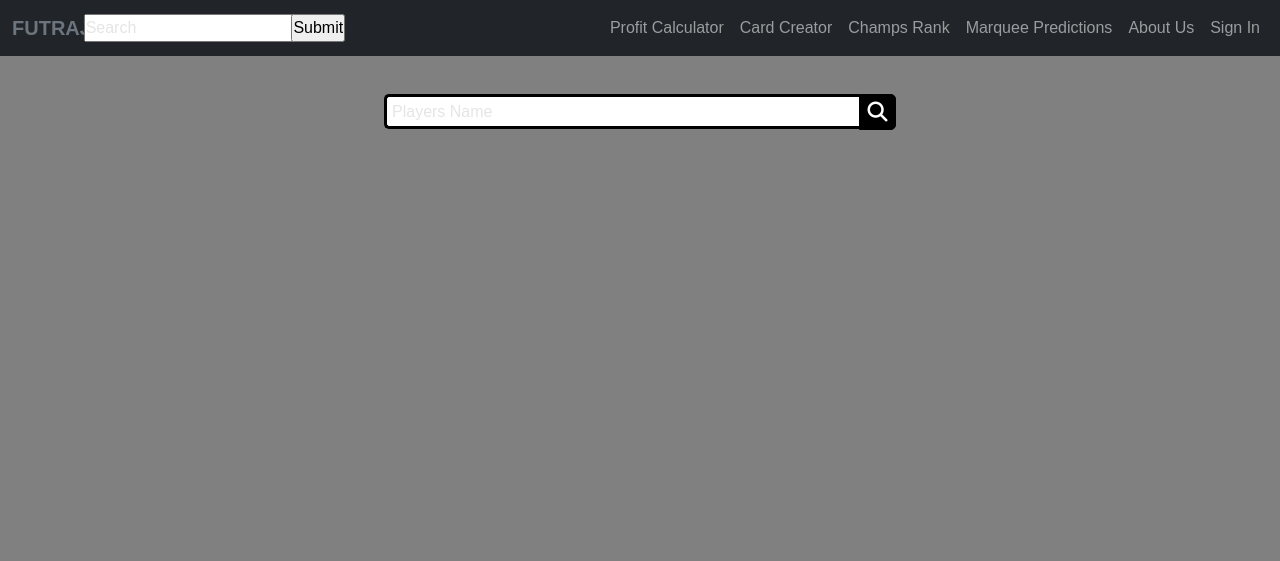
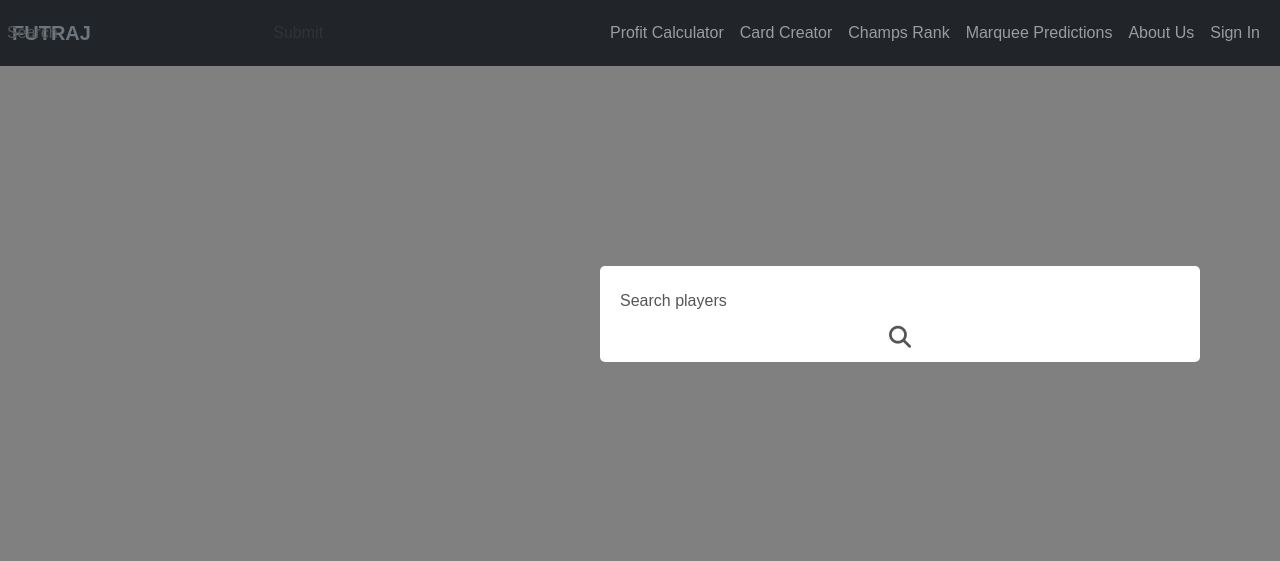
Before and after one commit to Mehtab68/FUTRAJ, a PHP site: page /players.html in a window 1280 px wide. Shown: the top 561 px of the page. Run offline with PHP 8.4, Linux system fonts and the light colour scheme.

Commit message:
search bar

```diff
--- a/players.html
+++ b/players.html
@@ -59,22 +59,19 @@
      <!-- Background image -->
 <div style="background-color: grey; height: 1000vh;">
 
+    <div class="search-box">
+        <div class="row">
+           <input type="text" id="input-box" placeholder="Search players"
+           autocomplete="off">
+           <button><i class="fa-solid fa-magnifying-glass"></i></button>
+        </div>
+        <div class="result-box">
 
-    <div class="wrap">
-        <div class="search">
-           <input type="text" class="searchTerm" placeholder="Players Name">
-           <button type="submit" class="searchButton">
-             <i class="fa fa-search"></i>
-          </button>
-        </div>
 
-<div class="result-box">
+         </div>
+    </div>
 
-   <ul id="players">
 
-   </ul>
-
-</div>
 
 </div>
 
--- a/style.css
+++ b/style.css
@@ -286,3 +286,64 @@ height: 30%;
   left: 50%;
   transform: translate(-50%, -50%);
 }
+
+.search-box{
+  width: 600px;
+  background: #fff;
+  border-radius: 5px;
+  position: relative;
+  left: 600px;
+  top: 200px;
+}
+
+.row{
+  display: flex;
+  align-items: center;
+  padding: 10px 20px;
+}
+
+input{
+  flex: 1;
+  height: 50px;
+  background: transparent;
+  border: 0;
+  outline: 0;
+  font-size: 18px;
+  color: #333;
+}
+
+button{
+  background: transparent;
+  border: 0;
+  outline: 0;
+}
+button .fa-solid{
+  width: 25px;
+  color: #555;
+  font-size: 22px;
+  cursor: pointer;
+}
+::placeholder{
+  color: #555;
+}
+
+.result-box ul{
+  border-top: 1px solid #999;
+  padding: 15px 10px;
+}
+
+.result-box ul li{
+  list-style: none;
+  border-radius: 3px;
+  padding: 15px 10px;
+  cursor: pointer;
+}
+
+.result-box ul li:hover{
+  background: #e9f3ff;
+}
+
+.result-box{
+  max-height: 300px;
+  overflow-y: scroll;
+}
```
Also changed, not shown: main.js (+40 -2 lines).
